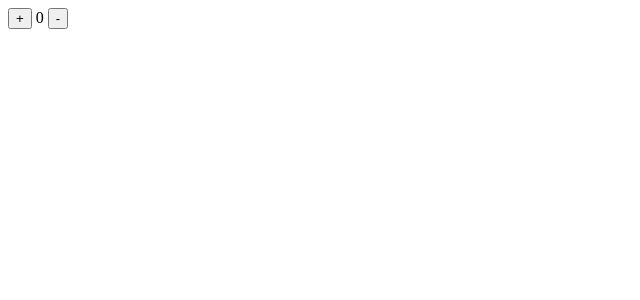
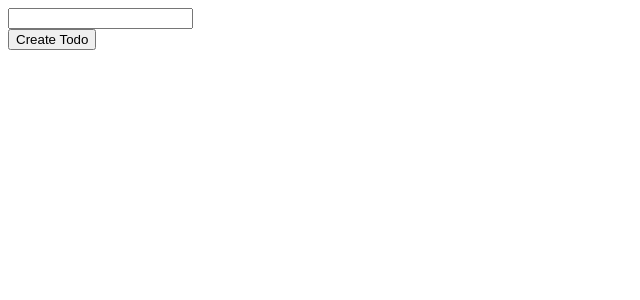
Before and after one commit to ketanprakash/react-hooks-course-wds, a React (Create React App) app: page / in a window 1280 px wide. Shown: the top 300 px of the page, without its empty margins (0-640 px from the left). Built offline with nearby package versions, Linux system fonts and the light colour scheme.

Commit message:
useReducer done

```diff
--- a/src/App.jsx
+++ b/src/App.jsx
@@ -1,39 +1,100 @@
-import { useReducer } from "react";
+// import { useReducer } from "react";
 
-const ACTIONS = {
-  INCREMENT: 'increment',
-  DECREMENT: 'decrement'
-}
+// const ACTIONS = {
+//   INCREMENT: 'increment',
+//   DECREMENT: 'decrement'
+// }
 
-const reducer = (state, action) => {
+// const reducer = (state, action) => {
+//   switch(action.type){
+//     case ACTIONS.INCREMENT:
+//       return {...state, count: state.count + 1};
+//     case ACTIONS.DECREMENT:
+//       return {...state, count: state.count - 1};
+//     default:
+//       return state;
+//   }
+// }
+
+// const App = () => {
+//   const [state, dispatch] = useReducer(reducer, {count: 0});
+
+//   const increment = () => {
+//     dispatch({type: ACTIONS.INCREMENT});
+//   }
+
+//   const decrement = () => {
+//     dispatch({type: ACTIONS.DECREMENT})
+//   }
+
+//   return (
+//     <div>
+//       <button onClick={increment}>+</button>
+//       <span>&nbsp;{state.count}&nbsp;</span>
+//       <button onClick={decrement}>-</button>
+//     </div>
+//   )
+// }
+
+// export default App;
+
+import { useState, useReducer } from "react";
+import Todo from './Todo';
+
+export const ACTIONS = {
+  CREATE_TODO: 'create-todo',
+  REMOVE_TODO: 'remove-todo',
+  COMPLETE_TODO: 'complete-todo'
+};
+
+const reducer = (todos, action) => {
   switch(action.type){
-    case ACTIONS.INCREMENT:
-      return {...state, count: state.count + 1};
-    case ACTIONS.DECREMENT:
-      return {...state, count: state.count - 1};
-    default:
-      return state;
+    case ACTIONS.CREATE_TODO:
+      return [...todos, {id: `${Date.now()}`, name: action.payload.name, complete: false}]
+
+    case ACTIONS.REMOVE_TODO:
+      return todos.filter(todo => todo.id !== action.payload.id);
+
+    case ACTIONS.COMPLETE_TODO:
+      return todos.map(todo => {
+        if (todo.id === action.payload.id){
+          return {...todo, complete: !todo.complete};
+        }
+        return todo;
+      })
   }
 }
 
 const App = () => {
-  const [state, dispatch] = useReducer(reducer, {count: 0});
+  const [name, setName] = useState("");
+  const [todos, dispatch] = useReducer(reducer, []);
 
-  const increment = () => {
-    dispatch({type: ACTIONS.INCREMENT});
-  }
-
-  const decrement = () => {
-    dispatch({type: ACTIONS.DECREMENT})
+  const handleSubmit = (e) => {
+    e.preventDefault();
+    dispatch({type: ACTIONS.CREATE_TODO, payload: {name}})
+    setName('');
   }
 
   return (
-    <div>
-      <button onClick={increment}>+</button>
-      <span>&nbsp;{state.count}&nbsp;</span>
-      <button onClick={decrement}>-</button>
-    </div>
+    <>
+      <form onSubmit={handleSubmit}>
+        <input
+          type="text"
+          value={name}
+          onChange={(e) => setName(e.target.value)}
+          required
+        />
+        <br/>
+        <button type="submit">
+          Create Todo
+        </button>
+      </form>
+      {todos.map((todo) => (
+        <Todo key={todo.id} todo={todo} dispatch={dispatch}/>
+      ))}
+    </>
   )
 }
 
+
 export default App;
--- /dev/null
+++ b/src/Todo.jsx
@@ -0,0 +1,24 @@
+import { ACTIONS } from "./App"
+
+const Todo = ({todo, dispatch}) => {
+
+  return (
+    <div style={{
+      color: todo.complete ? "gray" : "black"
+    }}>
+      <p>{todo.name}</p>
+      <button
+        onClick={() => dispatch({type: ACTIONS.COMPLETE_TODO, payload: {id: todo.id}})}
+      >
+        Toggle
+      </button>
+      <button
+        onClick={() => dispatch({type: ACTIONS.REMOVE_TODO, payload: {id: todo.id}})}
+      >
+        Remove
+      </button>
+    </div>
+  )
+}
+
+export default Todo;
```
